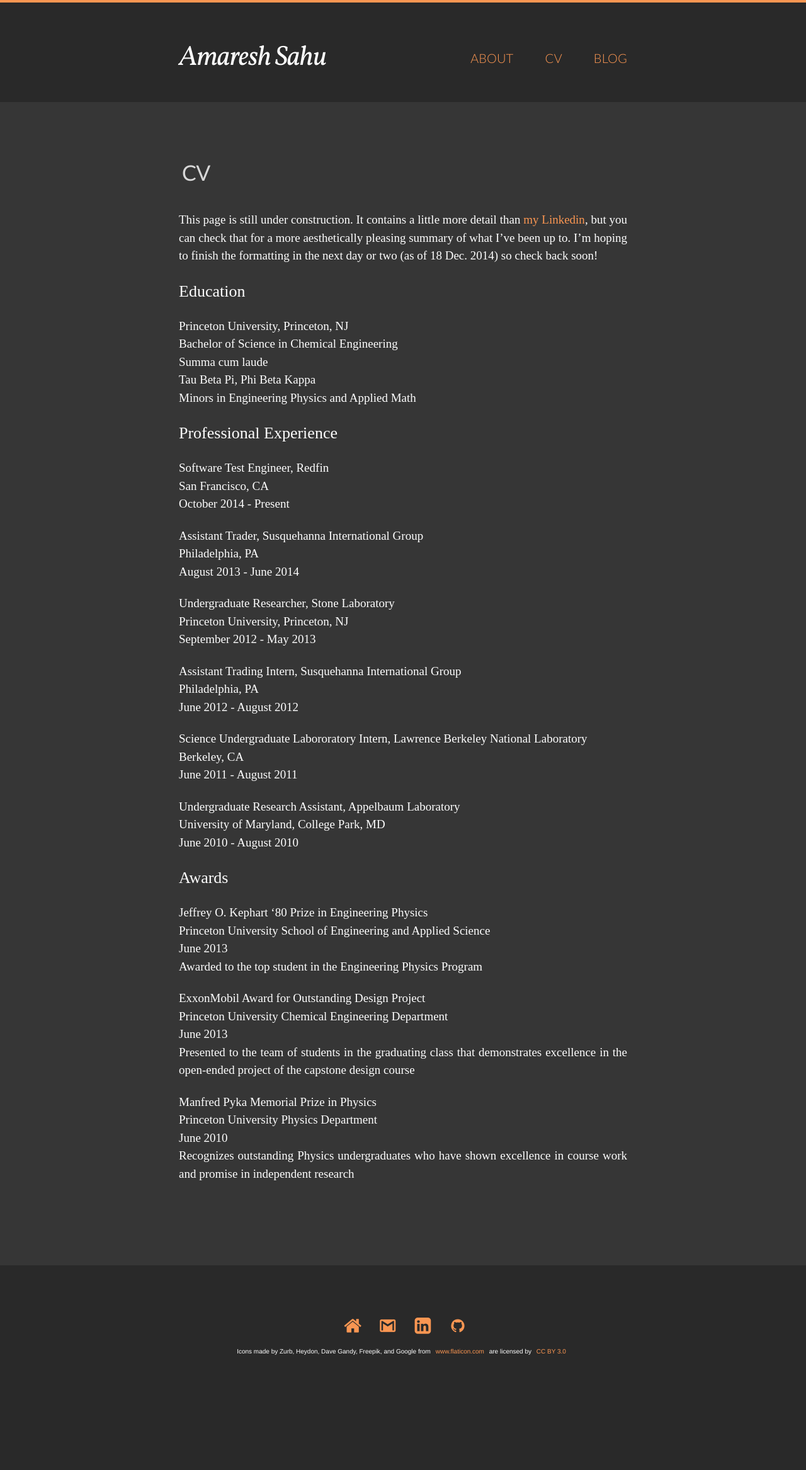
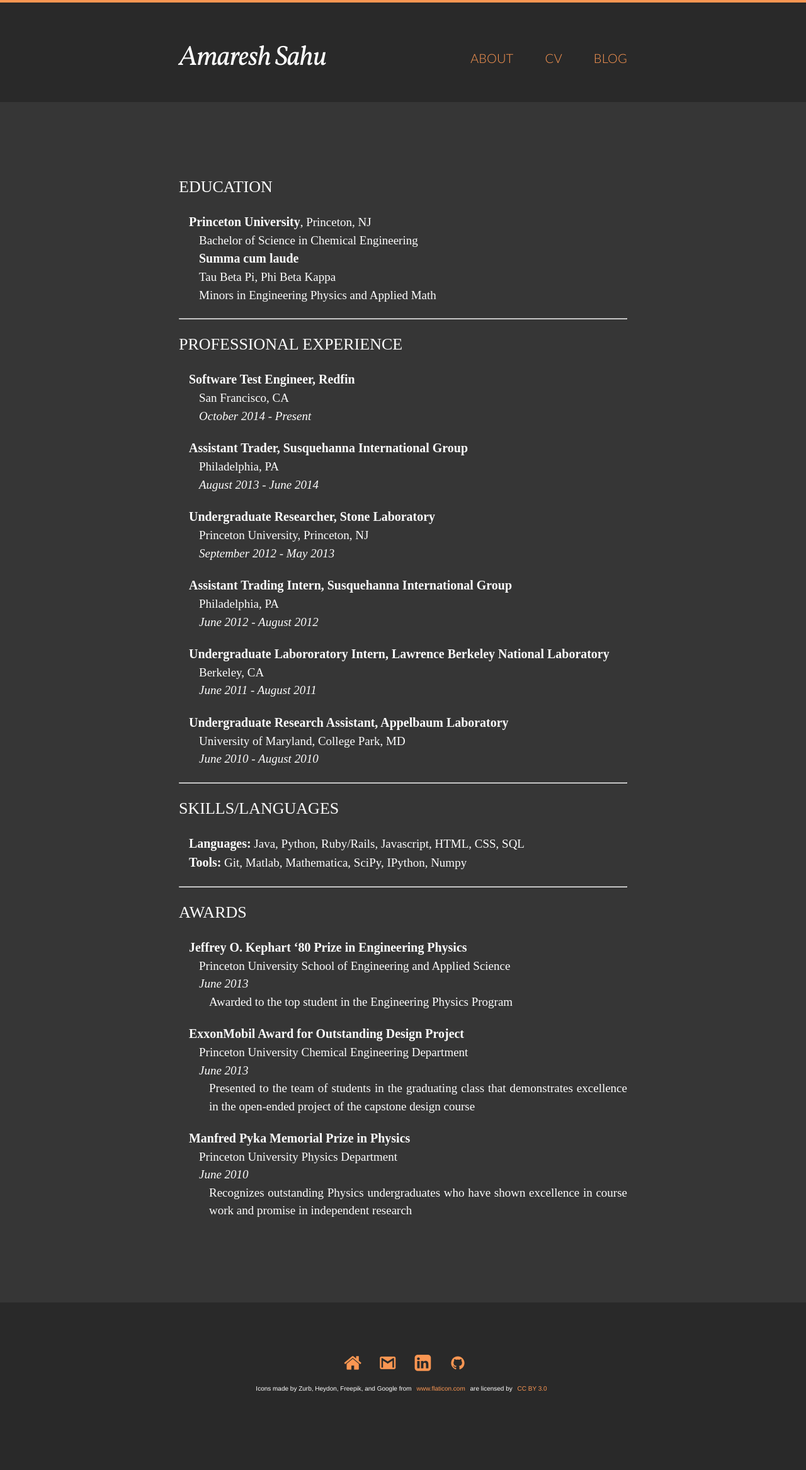
Before and after one commit to amaresh-sahu/amaresh-sahu.github.io, a Jekyll site: the page built from cv.md, in a window 1280 px wide. Shown: the whole page at 63% size. Built offline with Jekyll 4.4.1, drawn with Linux system fonts in a browser that asks for light colours; some web fonts are replaced; before the commit the page ends 2275 px from its top, so only the background shows below that.

Commit message:
formatted cv

```diff
--- a/_includes/footer.html
+++ b/_includes/footer.html
@@ -12,7 +12,7 @@
   <a href="https://github.com/{{ site.github_username }}" title="GitHub">
   <span class="icon-github17"></span>
   </a>
-  <div class="flaticon">Icons made by Zurb, Heydon, Dave Gandy, Freepik, and Google from <a href="http://www.flaticon.com" title="Flaticon">www.flaticon.com</a> are licensed by <a href="http://creativecommons.org/licenses/by/3.0/" title="Creative Commons BY 3.0">CC BY 3.0</a></div>
+  <div class="flaticon">Icons made by Zurb, Heydon, Freepik, and Google from <a href="http://www.flaticon.com" title="Flaticon">www.flaticon.com</a> are licensed by <a href="http://creativecommons.org/licenses/by/3.0/" title="Creative Commons BY 3.0">CC BY 3.0</a></div>
   <!--<a href="{{ "/feed.xml" | prepend: site.baseurl }}">
   <span class="icon-wifi13"></span>
   </a>-->
--- /dev/null
+++ b/_layouts/cv_layout.html
@@ -0,0 +1,10 @@
+---
+layout: default
+---
+<div class="cv">
+
+  <article class="cv-content">
+    {{ content }}
+  </article>
+
+</div>
--- a/_sass/_layout.scss
+++ b/_sass/_layout.scss
@@ -112,6 +112,10 @@
         margin-left: $site-footer-icon-spacing;
         margin-right: $site-footer-icon-spacing;
     }
+}
+
+.flaticon {
+    font-size: 10px;
 }
 
 /*
@@ -282,10 +286,74 @@
     }
 }
 
-.flaticon {
-    font-size: 10px;
-}
-
 code {
     color: $code-default-font-color
 }
+
+
+/**
+ * CV
+ */
+
+.cv-header {
+    margin-bottom: $post-header-margin-bottom;
+    padding-left: $post-header-padding-left;
+}
+
+.cv-title {
+    font-family: $post-title-font-family;
+    font-weight: $post-title-font-weight;
+    font-size: $post-title-font-size;
+    letter-spacing: $post-title-letter-spacing;
+    line-height: $post-title-line-height;
+    color: $post-title-font-color;
+
+    @include media-query($on-laptop) {
+        font-size: $post-title-font-size;
+    }
+}
+
+.cv-content {
+    margin-bottom: $spacing-unit;
+    font-family: $post-content-font-family;
+    font-size: $cv-font-size;
+    text-align: justify;
+    line-height: $post-line-height;
+
+
+    h2 {
+        font-size: 32px;
+
+        @include media-query($on-laptop) {
+            font-size: 28px;
+        }
+    }
+
+    h3 {
+        font-size: 26px;
+        text-transform: uppercase;
+        margin-top: 20px;
+        @include media-query($on-laptop) {
+            font-size: 22px;
+        }
+    }
+
+    h4 {
+        font-size: 20px;
+
+        @include media-query($on-laptop) {
+            font-size: 18px;
+        }
+    }
+
+    strong {
+        font-weight: $cv-content-font-weight;
+        font-size: $cv-font-size*1.05;
+    }
+
+    ul {
+        list-style-type: none;
+        margin-left: 16px;
+        padding-left: 0;
+    }
+}
--- a/css/main.scss
+++ b/css/main.scss
@@ -107,7 +107,7 @@
 
 // post-list
 
-$post-list-margin-left: 3cm;
+$post-list-margin-left: 2cm;
 $post-list-margin-bottom: 22px;
 
 
@@ -150,6 +150,12 @@
 $post-content-font-family: 'Gentium Book Basic', serif;
 $post-line-height: 1.5;
 
+
+
+// cv-content
+
+$cv-content-font-weight: 700;
+$cv-font-size: 19px;
 
 
 $on-palm:          600px;
--- a/cv.md
+++ b/cv.md
@@ -1,59 +1,75 @@
 ---
-layout: page
+layout: cv_layout
 title: "CV"
 permalink: /cv/
 ---
 
-This page is still under construction. It contains a little more detail than [my Linkedin](https://www.linkedin.com/pub/amaresh-sahu/96/5ab/73), but you can check that for a more aesthetically pleasing summary of what I've been up to. I'm hoping to finish the formatting in the next day or two (as of 18 Dec. 2014) so check back soon!
 
 ### Education
 
-Princeton University, Princeton, NJ
-Bachelor of Science in Chemical Engineering
-Summa cum laude
-Tau Beta Pi, Phi Beta Kappa
-Minors in Engineering Physics and Applied Math
+*  __Princeton University__, Princeton, NJ
+   *  Bachelor of Science in Chemical Engineering
+   *  __Summa cum laude__
+   *  Tau Beta Pi, Phi Beta Kappa
+   *  Minors in Engineering Physics and Applied Math
+
+***
 
 ### Professional Experience
 
-Software Test Engineer, Redfin
-San Francisco, CA
-October 2014 - Present
+* __Software Test Engineer, Redfin__
+  * San Francisco, CA
+  * _October 2014 - Present_
 
-Assistant Trader, Susquehanna International Group
-Philadelphia, PA
-August 2013 - June 2014
+<p></p>
+* __Assistant Trader, Susquehanna International Group__
+  * Philadelphia, PA
+  * _August 2013 - June 2014_
 
-Undergraduate Researcher, Stone Laboratory
-Princeton University, Princeton, NJ
-September 2012 - May 2013
+<p></p>
+* __Undergraduate Researcher, Stone Laboratory__
+  * Princeton University, Princeton, NJ
+  * _September 2012 - May 2013_
 
-Assistant Trading Intern, Susquehanna International Group
-Philadelphia, PA
-June 2012 - August 2012
+<p></p>
+* __Assistant Trading Intern, Susquehanna International Group__
+  * Philadelphia, PA
+  * _June 2012 - August 2012_
 
-Science Undergraduate Labororatory Intern, Lawrence Berkeley National Laboratory
-Berkeley, CA
-June 2011 - August 2011
+<p></p>
+* __Undergraduate Labororatory Intern, Lawrence Berkeley National Laboratory__
+  * Berkeley, CA
+  * _June 2011 - August 2011_
 
-Undergraduate Research Assistant, Appelbaum Laboratory
-University of Maryland, College Park, MD
-June 2010 - August 2010
+<p></p>
+* __Undergraduate Research Assistant, Appelbaum Laboratory__
+  * University of Maryland, College Park, MD
+  * _June 2010 - August 2010_
 
+***
+
+### Skills/Languages
+
+* __Languages:__ Java, Python, Ruby/Rails, Javascript, HTML, CSS, SQL
+* __Tools:__ Git, Matlab, Mathematica, SciPy, IPython, Numpy
+
+***
 
 ### Awards
 
-Jeffrey O. Kephart '80 Prize in Engineering Physics
-Princeton University School of Engineering and Applied Science
-June 2013
-Awarded to the top student in the Engineering Physics Program
+* __Jeffrey O. Kephart '80 Prize in Engineering Physics__
+  * Princeton University School of Engineering and Applied Science
+  * _June 2013_
+    * Awarded to the top student in the Engineering Physics Program
 
-ExxonMobil Award for Outstanding Design Project
-Princeton University Chemical Engineering Department
-June 2013
-Presented to the team of students in the graduating class that demonstrates excellence in the open-ended project of the capstone design course
+<p></p>
+* __ExxonMobil Award for Outstanding Design Project__
+  * Princeton University Chemical Engineering Department
+  * _June 2013_
+    * Presented to the team of students in the graduating class that demonstrates excellence in the open-ended project of the capstone design course
 
-Manfred Pyka Memorial Prize in Physics
-Princeton University Physics Department
-June 2010
-Recognizes outstanding Physics undergraduates who have shown excellence in course work and promise in independent research
+<p></p>
+* __Manfred Pyka Memorial Prize in Physics__
+  * Princeton University Physics Department
+  * _June 2010_
+    * Recognizes outstanding Physics undergraduates who have shown excellence in course work and promise in independent research
```
